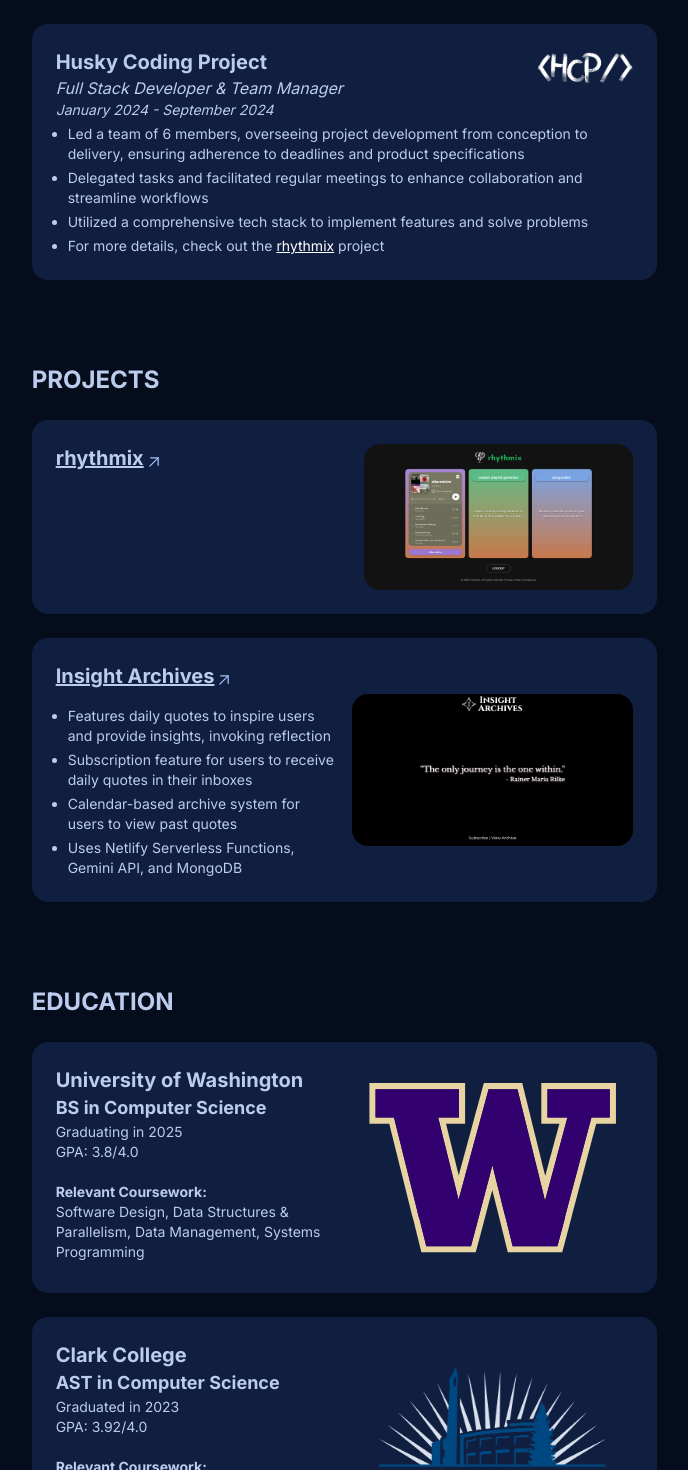
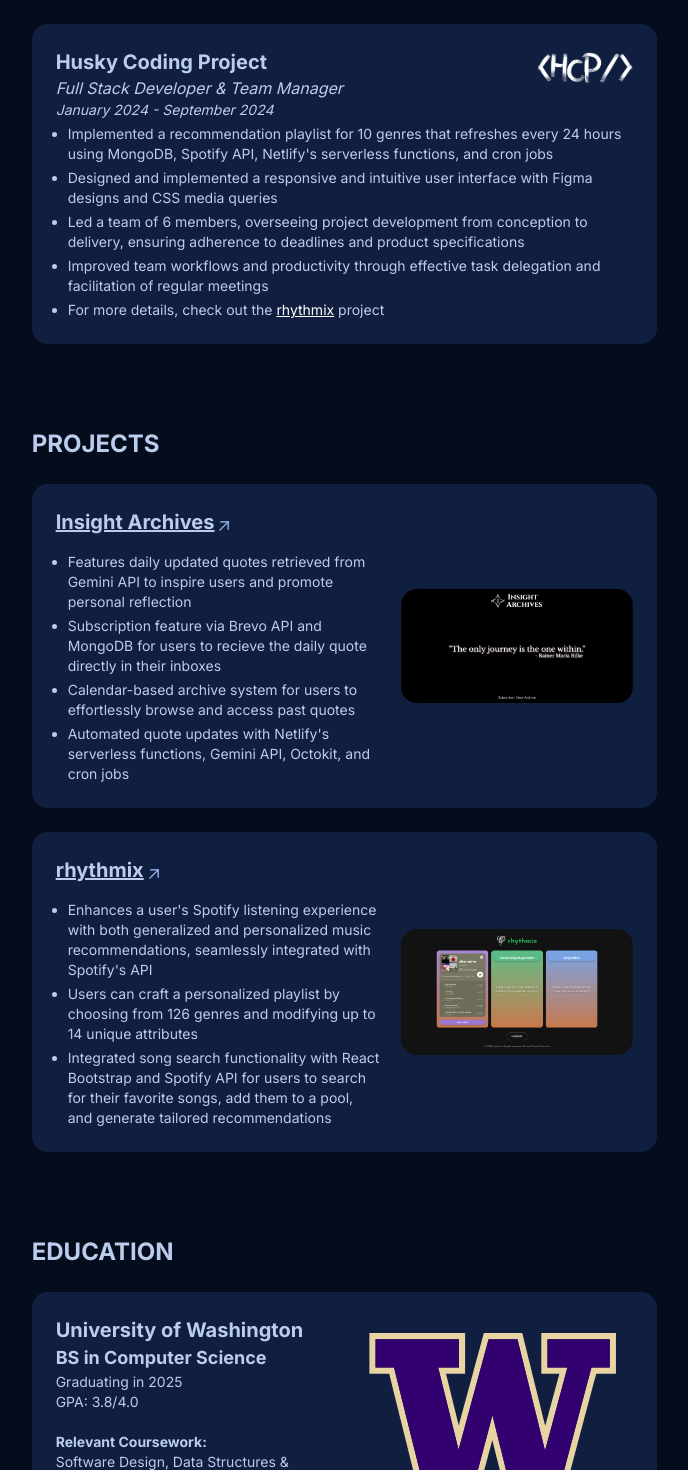
Before and after one commit to william-ong1/portfolio, a Next.js app: page / in a window 1280 px wide. Shown: the part 560-2030 px from the top of the page, without its empty margins (527-1215 px from the left). Built offline with nearby package versions, Linux system fonts and the light colour scheme.

Commit message:
portfolio v1.0

```diff
--- a/app/components/experience.tsx
+++ b/app/components/experience.tsx
@@ -29,10 +29,11 @@
           </div>
 
           <ul className="list-disc text-sm not-italic pl-3 flex flex-col gap-1 pt-1">
+            <li> Implemented a recommendation playlist for 10 genres that refreshes every 24 hours using MongoDB, Spotify API, Netlify's serverless functions, and cron jobs</li>
+            <li> Designed and implemented a responsive and intuitive user interface with Figma designs and CSS media queries </li>
             <li> Led a team of 6 members, overseeing project development from conception to delivery, ensuring adherence to deadlines and product specifications </li>
-            <li> Delegated tasks and facilitated regular meetings to enhance collaboration and streamline workflows </li>
-            <li> Utilized a comprehensive tech stack to implement features and solve problems </li>
-            <li> For more details, check out the <a className="text-white underline" href="#projects"> rhythmix</a> project </li>
+            <li> Improved team workflows and productivity through effective task delegation and facilitation of regular meetings </li>
+            <li> For more details, check out the <a className="text-white underline" href="#rhythmix"> rhythmix</a> project </li>
           </ul>
         </div>
       </div>
--- a/app/components/profile.tsx
+++ b/app/components/profile.tsx
@@ -7,7 +7,7 @@
       <h1 id="profile" className="text-4xl font-bold tracking-tight sm:text-5xl"> William Ong </h1>
 
       <div className="text-base ml-1 mt-2">
-        Junior Software Developer
+        Software Developer
       </div>
 
       <NavigationMenu />
--- a/app/components/projects/insight-archives.tsx
+++ b/app/components/projects/insight-archives.tsx
@@ -7,7 +7,7 @@
     <div className="rounded-2xl bg-dark-eclipse w-full lg:h-auto flex flex-col lg:flex-row p-6">
 
       <div className="w-full flex lg:hidden items-center justify-center pb-4">
-        <a href="https://insight-archives.netlify.app/" target="_blank" rel="noreferrer noopener">
+        <a href="https://insightarchives.live" target="_blank" rel="noreferrer noopener">
           <Image
             className="rounded-2xl hover:scale-105"
             priority
@@ -17,9 +17,10 @@
         </a>
       </div>
 
-      <div className="w-full lg:w-1/2 mr-4">
+      <div className="w-full lg:w-7/12 mr-5">
+      {/* <div className="w-full mr-4"> */}
         <a className="flex items-center text-xl font-bold underline group"
-          href="https://insight-archives.netlify.app/"
+          href="https://insightarchives.live"
           target="_blank"
           rel="noreferrer noopener">
           Insight Archives
@@ -32,15 +33,15 @@
         </a>
 
         <ul className="list-disc text-sm pl-3 flex flex-col gap-1 pt-4">
-          <li> Features daily quotes to inspire users and provide insights, invoking reflection </li>
-          <li> Subscription feature for users to receive daily quotes in their inboxes </li>
-          <li> Calendar-based archive system for users to view past quotes </li>
-          <li> Uses Netlify Serverless Functions, Gemini API, and MongoDB </li>
+          <li> Features daily updated quotes retrieved from Gemini API to inspire users and promote personal reflection </li>
+          <li> Subscription feature via Brevo API and MongoDB for users to recieve the daily quote directly in their inboxes </li>
+          <li> Calendar-based archive system for users to effortlessly browse and access past quotes </li>
+          <li> Automated quote updates with Netlify's serverless functions, Gemini API, Octokit, and cron jobs </li>
         </ul>
       </div>
 
-      <div className="w-1/2 hidden lg:flex items-center justify-center">
-        <a href="https://insight-archives.netlify.app/" target="_blank" rel="noreferrer noopener">
+      <div className="w-5/12 hidden lg:flex items-center justify-center">
+        <a href="https://insightarchives.live" target="_blank" rel="noreferrer noopener">
           <Image
             className="rounded-2xl hover:scale-105"
             priority
--- a/app/components/projects/projects.tsx
+++ b/app/components/projects/projects.tsx
@@ -5,8 +5,8 @@
   return (
     <div className="flex flex-col gap-6 pt-8 lg:pt-20">
       <div className="text-2xl font-bold mt-1 uppercase"> Projects </div>
-        <Rhythmix />
         <InsightArchives />
+        <div id="rhythmix"> <Rhythmix /> </div>
     </div>
   );
 };
--- a/app/components/projects/rhythmix.tsx
+++ b/app/components/projects/rhythmix.tsx
@@ -17,7 +17,8 @@
         </a>
       </div>
 
-      <div className="w-full lg:w-1/2 lg:mr-10">
+      <div className="w-full lg:w-7/12 lg:mr-5">
+      {/* <div className="w-full lg:mr-10"> */}
         <a className="flex items-center text-xl font-bold underline group"
           href="https://rhythm-ix.netlify.app/"
           target="_blank"
@@ -31,14 +32,17 @@
           />
         </a>
 
-        <div className="text-md mt-2">
-        </div>
+        <ul className="list-disc text-sm pl-3 flex flex-col gap-1 pt-4">
+          <li> Enhances a user's Spotify listening experience with both generalized and personalized music recommendations, seamlessly integrated with Spotify's API </li>
+          <li> Users can craft a personalized playlist by choosing from 126 genres and modifying up to 14 unique attributes </li>
+          <li> Integrated song search functionality with React Bootstrap and Spotify API for users to search for their favorite songs, add them to a pool, and generate tailored recommendations </li>
+        </ul>
       </div>
 
-      <div className="w-1/2 hidden lg:flex items-center justify-center">
+      <div className="w-5/12 hidden lg:flex items-center justify-center">
         <a href="https://rhythm-ix.netlify.app/" target="_blank" rel="noreferrer noopener">
           <Image
-            className="rounded-2xl hover:scale-105"
+            className="rounded-2xl hover:scale-105 w-full"
             priority
             src={rhythmixSnapshot}
             alt=""
```
Also changed, not shown: public/images/insight-archives-snapshot.png, 1 other file (tests, documents, lock files or other folders).
